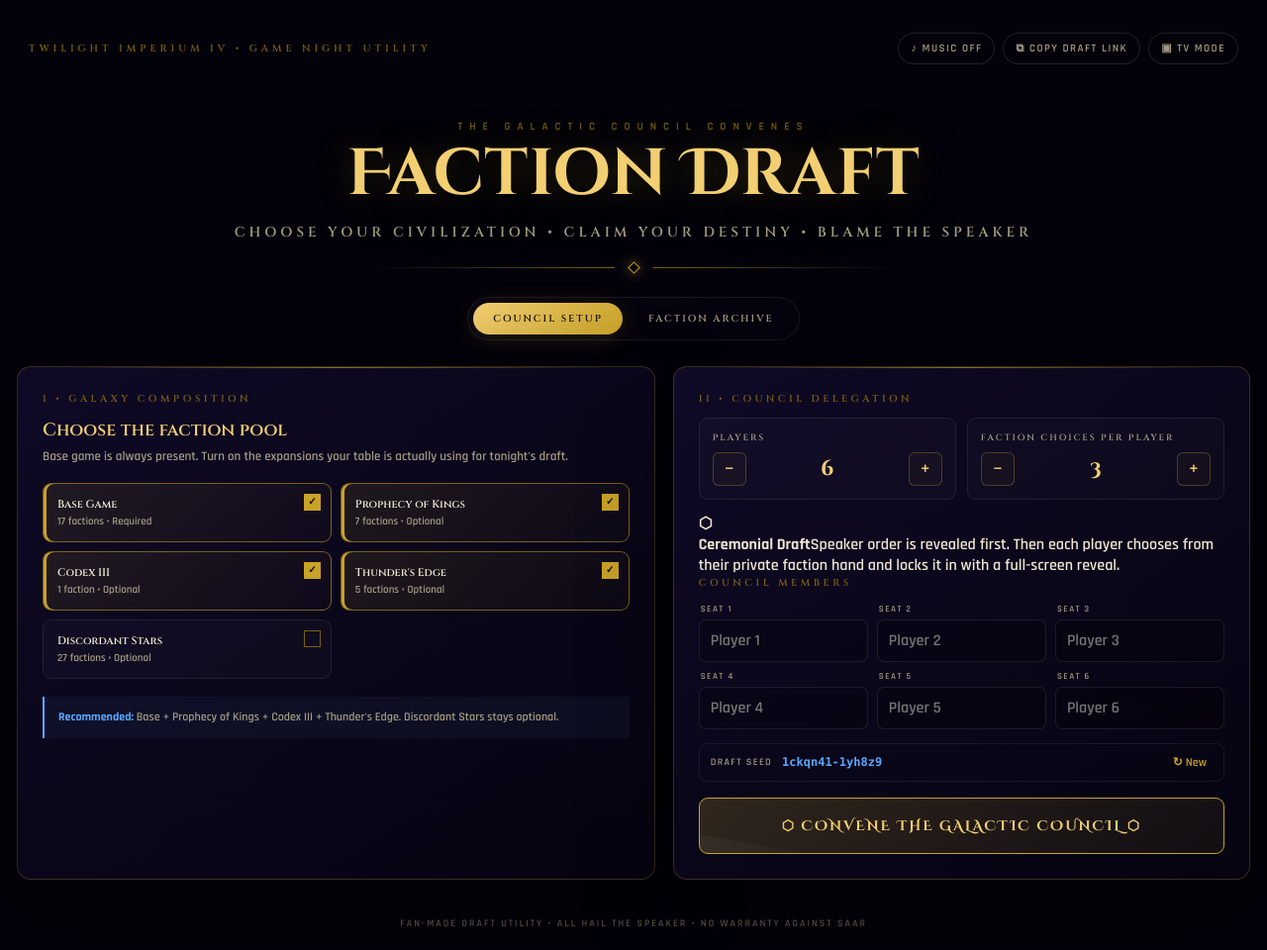
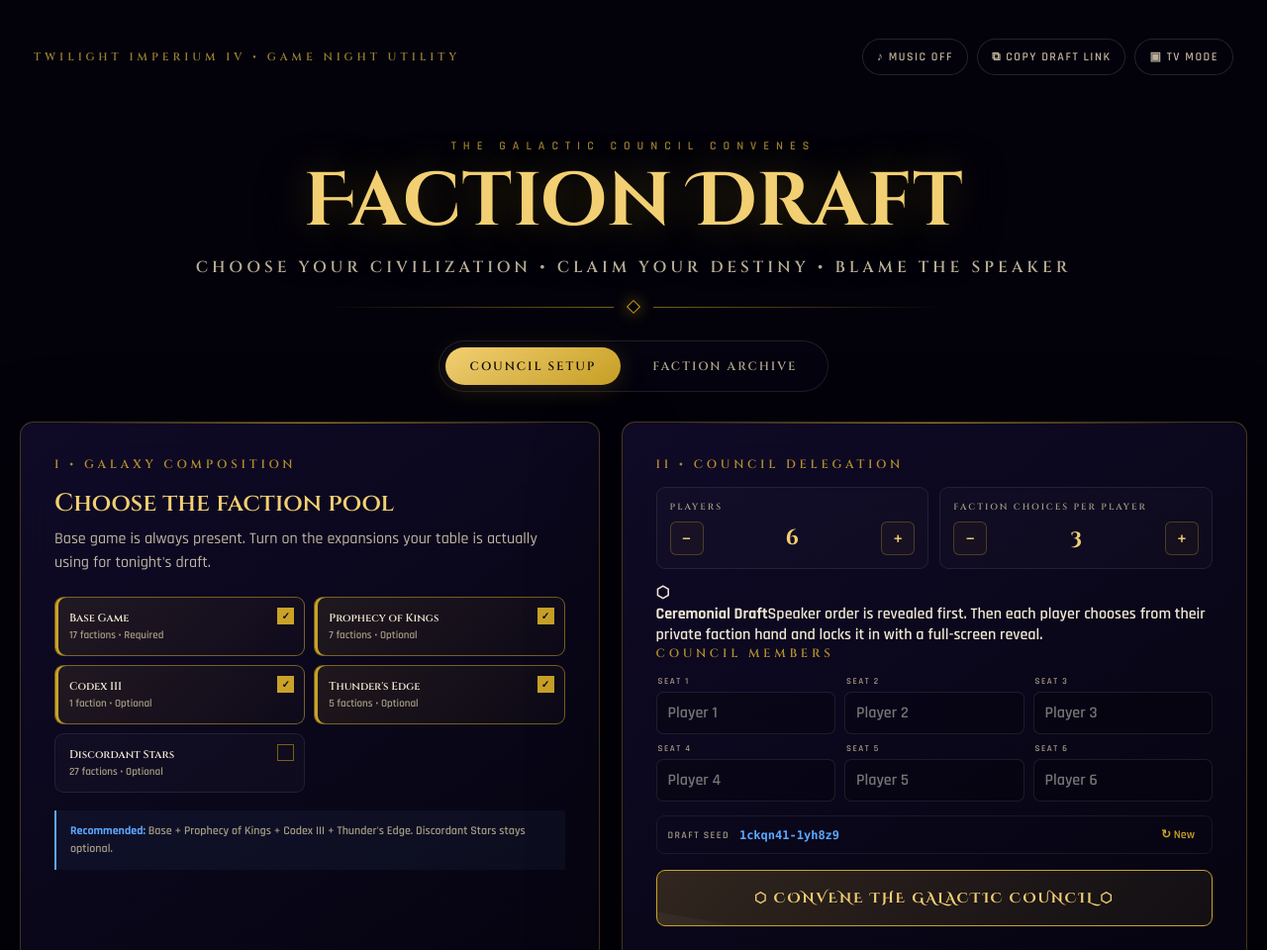
Before and after one commit to Loafer87/Twilight-Drafter-overview, a plain HTML site: page index.html in a window 1280 px wide. Shown: the top 960 px of the page at 99% size. Drawn offline with Linux system fonts and the light colour scheme.

Commit message:
Scale setup screen for table readability

```diff
--- a/styles-b.css
+++ b/styles-b.css
@@ -1,10 +1,10 @@
 @keyframes aurora{to{transform:translate3d(2.5%,-2%,0) scale(1.05)}}
-.shell{width:min(1260px,calc(100% - 34px));margin:0 auto;padding:24px 0 70px}
-.topbar{display:flex;align-items:center;justify-content:space-between;gap:16px;padding:9px 12px 18px;position:relative;z-index:10}
-.brand-mini{font-family:'Cinzel',serif;font-size:10px;letter-spacing:4px;text-transform:uppercase;color:var(--gold3)}
-.tools{display:flex;gap:8px;flex-wrap:wrap;justify-content:flex-end}.tool{border:1px solid rgba(255,255,255,.11);background:rgba(5,3,13,.5);border-radius:999px;padding:8px 12px;color:var(--muted);font-size:11px;letter-spacing:1.5px;text-transform:uppercase;cursor:pointer;transition:.2s}.tool:hover{border-color:rgba(201,162,39,.5);color:var(--gold2);background:rgba(201,162,39,.07)}
-.hero{text-align:center;padding:38px 14px 25px}.eyebrow{font-size:11px;letter-spacing:7px;text-transform:uppercase;color:var(--gold3);margin-bottom:10px}.hero h1{margin:0;font-family:'Cinzel Decorative',serif;font-size:clamp(31px,6vw,66px);line-height:.98;color:var(--gold2);letter-spacing:.01em;text-shadow:0 0 36px rgba(201,162,39,.27),0 12px 50px rgba(0,0,0,.7)}.hero .sub{font-family:'Cinzel',serif;font-size:clamp(10px,1.7vw,14px);letter-spacing:4px;text-transform:uppercase;color:var(--muted);margin-top:15px}.ornament{display:flex;align-items:center;gap:15px;max-width:520px;margin:22px auto 0}.ornament:before,.ornament:after{content:"";height:1px;flex:1;background:linear-gradient(90deg,transparent,var(--gold3))}.ornament:after{transform:scaleX(-1)}.hex{width:9px;height:9px;border:1px solid var(--gold);transform:rotate(45deg);box-shadow:0 0 13px rgba(201,162,39,.55)}
-.nav{display:flex;justify-content:center;gap:6px;margin:0 auto 26px;padding:5px;width:max-content;max-width:100%;border:1px solid rgba(255,255,255,.08);background:rgba(7,5,18,.64);border-radius:999px;backdrop-filter:blur(16px)}.nav button{border:0;background:transparent;color:var(--muted);padding:9px 20px;border-radius:999px;font-family:'Cinzel',serif;font-size:10px;letter-spacing:2px;text-transform:uppercase;cursor:pointer}.nav button.active{color:#17100a;background:linear-gradient(135deg,var(--gold2),var(--gold));box-shadow:0 4px 24px rgba(201,162,39,.18)}
+.shell{width:min(1480px,calc(100% - 40px));margin:0 auto;padding:28px 0 80px}
+.topbar{display:flex;align-items:center;justify-content:space-between;gap:18px;padding:11px 14px 20px;position:relative;z-index:10}
+.brand-mini{font-family:'Cinzel',serif;font-size:11px;letter-spacing:4px;text-transform:uppercase;color:#9a7f31}
+.tools{display:flex;gap:9px;flex-wrap:wrap;justify-content:flex-end}.tool{border:1px solid rgba(255,255,255,.13);background:rgba(5,3,13,.56);border-radius:999px;padding:10px 14px;color:#bbb09a;font-size:12px;letter-spacing:1.5px;text-transform:uppercase;cursor:pointer;transition:.2s}.tool:hover{border-color:rgba(201,162,39,.55);color:var(--gold2);background:rgba(201,162,39,.08)}
+.hero{text-align:center;padding:44px 14px 29px}.eyebrow{font-size:12px;letter-spacing:7px;text-transform:uppercase;color:#9a7f31;margin-bottom:12px}.hero h1{margin:0;font-family:'Cinzel Decorative',serif;font-size:clamp(38px,6vw,76px);line-height:.98;color:var(--gold2);letter-spacing:.01em;text-shadow:0 0 42px rgba(201,162,39,.3),0 12px 50px rgba(0,0,0,.7)}.hero .sub{font-family:'Cinzel',serif;font-size:clamp(12px,1.7vw,16px);letter-spacing:4px;text-transform:uppercase;color:#b8ad97;margin-top:18px}.ornament{display:flex;align-items:center;gap:15px;max-width:620px;margin:24px auto 0}.ornament:before,.ornament:after{content:"";height:1px;flex:1;background:linear-gradient(90deg,transparent,var(--gold3))}.ornament:after{transform:scaleX(-1)}.hex{width:10px;height:10px;border:1px solid var(--gold);transform:rotate(45deg);box-shadow:0 0 15px rgba(201,162,39,.6)}
+.nav{display:flex;justify-content:center;gap:7px;margin:0 auto 30px;padding:6px;width:max-content;max-width:100%;border:1px solid rgba(255,255,255,.1);background:rgba(7,5,18,.7);border-radius:999px;backdrop-filter:blur(16px)}.nav button{border:0;background:transparent;color:#b0a58f;padding:11px 25px;border-radius:999px;font-family:'Cinzel',serif;font-size:12px;letter-spacing:2px;text-transform:uppercase;cursor:pointer}.nav button.active{color:#17100a;background:linear-gradient(135deg,var(--gold2),var(--gold));box-shadow:0 4px 24px rgba(201,162,39,.2)}
 .view{display:none}.view.active{display:block;animation:fadeUp .35s ease}@keyframes fadeUp{from{opacity:0;transform:translateY(10px)}to{opacity:1;transform:none}}
-.panel{position:relative;border:1px solid var(--line);background:linear-gradient(145deg,rgba(17,11,42,.88),rgba(7,5,18,.76));border-radius:var(--radius);box-shadow:var(--shadow);backdrop-filter:blur(17px);overflow:hidden}.panel:before{content:"";position:absolute;left:8%;right:8%;top:0;height:1px;background:linear-gradient(90deg,transparent,var(--gold),transparent);opacity:.65}
-.setup-grid{display:grid;grid-template-columns:1.05fr .95fr;gap:18px}.panel-pad{padding:25px}.section-label{font-family:'Cinzel',serif;font-size:10px;letter-spacing:3.5px;text-transform:uppercase;color:var(--gold3);margin-bottom:12px}.section-title{font-family:'Cinzel',serif;font-size:18px;color:var(--gold2);margin-bottom:5px}.section-help{color:var(--muted);font-size:13px;line-height:1.45;margin-bottom:17px}
+.panel{position:relative;border:1px solid rgba(201,162,39,.31);background:linear-gradient(145deg,rgba(17,11,42,.91),rgba(7,5,18,.82));border-radius:var(--radius);box-shadow:var(--shadow);backdrop-filter:blur(17px);overflow:hidden}.panel:before{content:"";position:absolute;left:8%;right:8%;top:0;height:1px;background:linear-gradient(90deg,transparent,var(--gold),transparent);opacity:.72}
+.setup-grid{display:grid;grid-template-columns:1fr 1.08fr;gap:22px}.panel-pad{padding:34px}.section-label{font-family:'Cinzel',serif;font-size:12px;letter-spacing:3.8px;text-transform:uppercase;color:#b28e2c;margin-bottom:15px}.section-title{font-family:'Cinzel',serif;font-size:25px;color:var(--gold2);margin-bottom:8px}.section-help{color:#c0b6a2;font-size:16px;line-height:1.5;margin-bottom:22px;font-weight:500}
```
